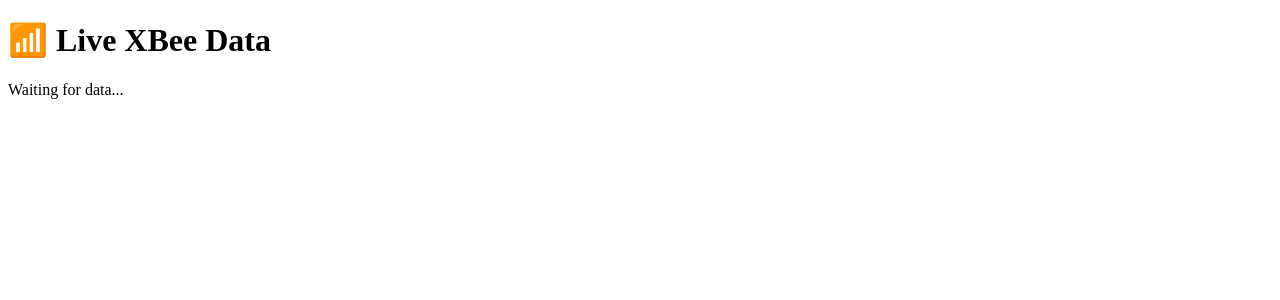
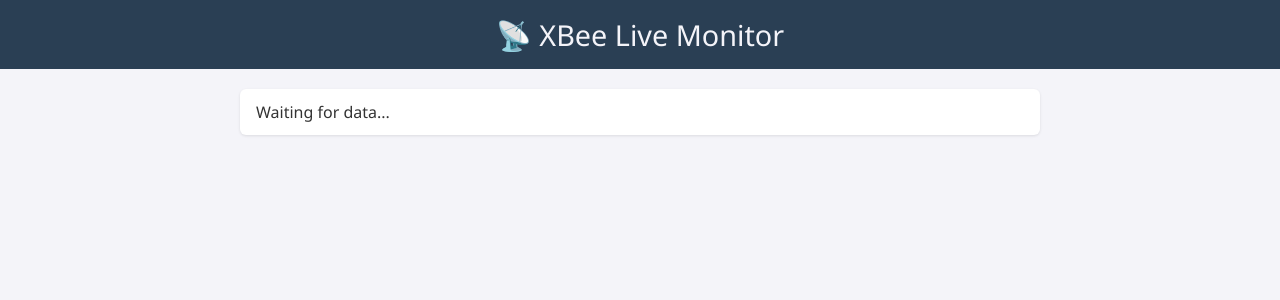
Before and after one commit to maher-mashlah/flask-xbee-server, a Flask app: page / in a window 1280 px wide. Shown: the top 300 px of the page. Run offline with Flask 3, Linux system fonts and the light colour scheme; some libraries are stand-ins or nearby versions.

```diff
--- a/server.py
+++ b/server.py
@@ -1,11 +1,17 @@
 import eventlet
 eventlet.monkey_patch()
-
+import os
 from flask import Flask, render_template, request
 from flask_socketio import SocketIO
 
 app = Flask(__name__)
-socketio = SocketIO(app)
+socketio = SocketIO(
+    app,
+    async_mode='eventlet',
+    cors_allowed_origins="*",
+    logger=True,
+    engineio_logger=True
+)
 
 latest_data = "Waiting for data..."
 
@@ -16,11 +22,12 @@ def index():
 @app.route('/data', methods=['POST'])
 def receive_data():
     global latest_data
-    content = request.json
+    content = request.json or {}
     latest_data = content.get("data", "No data")
     print("📥 Received:", latest_data)
     socketio.emit("xbee_data", {"data": latest_data})
     return {"status": "ok"}
 
 if __name__ == '__main__':
-    socketio.run(app, host='0.0.0.0', port=10000)
+    port = int(os.environ.get('PORT', 5000))
+    socketio.run(app, host='0.0.0.0', port=port, debug=True)
--- a/templates/index.html
+++ b/templates/index.html
@@ -1,20 +1,68 @@
 <!DOCTYPE html>
-<html>
+<html lang="en">
 <head>
-<title>XBee Online Monitor</title>
+  <meta charset="UTF-8">
+  <title>XBee Live Monitor</title>
   <script src="https://cdn.socket.io/4.7.1/socket.io.min.js"></script>
+  <style>
+    body {
+      font-family: "Segoe UI", Tahoma, sans-serif;
+      margin: 0; padding: 0;
+      background: #f4f4f9;
+      color: #333;
+    }
+    header {
+      background: #2a3f54;
+      color: #f4f4f9;
+      padding: 15px 20px;
+      text-align: center;
+    }
+    h1 {
+      margin: 0;
+      font-size: 1.8rem;
+      font-weight: normal;
+    }
+    #output {
+      padding: 20px;
+      max-width: 800px;
+      margin: auto;
+      display: flex;
+      flex-direction: column-reverse;
+    }
+    .data-entry {
+      background: #fff;
+      margin-bottom: 10px;
+      padding: 12px 16px;
+      border-radius: 6px;
+      box-shadow: 0 1px 3px rgba(0,0,0,0.1);
+    }
+    /* subtle animation */
+    .data-entry {
+      animation: fadeIn 0.3s ease-out;
+    }
+    @keyframes fadeIn {
+      from { opacity: 0; transform: translateY(-5px); }
+      to { opacity: 1; transform: translateY(0); }
+    }
+  </style>
 </head>
 <body>
-<h1>📶 Live XBee Data</h1>
-<div id="output"><p>{{ data }}</p></div>
+  <header>
+    <h1>📡 XBee Live Monitor</h1>
+  </header>
+  <div id="output">
+    <div class="data-entry">{{ data }}</div>
+  </div>
 
   <script>
     const socket = io();
-socket.on("xbee_data", data => {
+
+    socket.on("xbee_data", msg => {
       const div = document.getElementById("output");
-const p = document.createElement("p");
-p.textContent = data.data;
-div.prepend(p);
+      const entry = document.createElement("div");
+      entry.className = "data-entry";
+      entry.textContent = msg.data;
+      div.prepend(entry);
     });
   </script>
 </body>
```
Also changed, not shown: 1 other file. Lines whose indentation alone changed are shown as unchanged.
